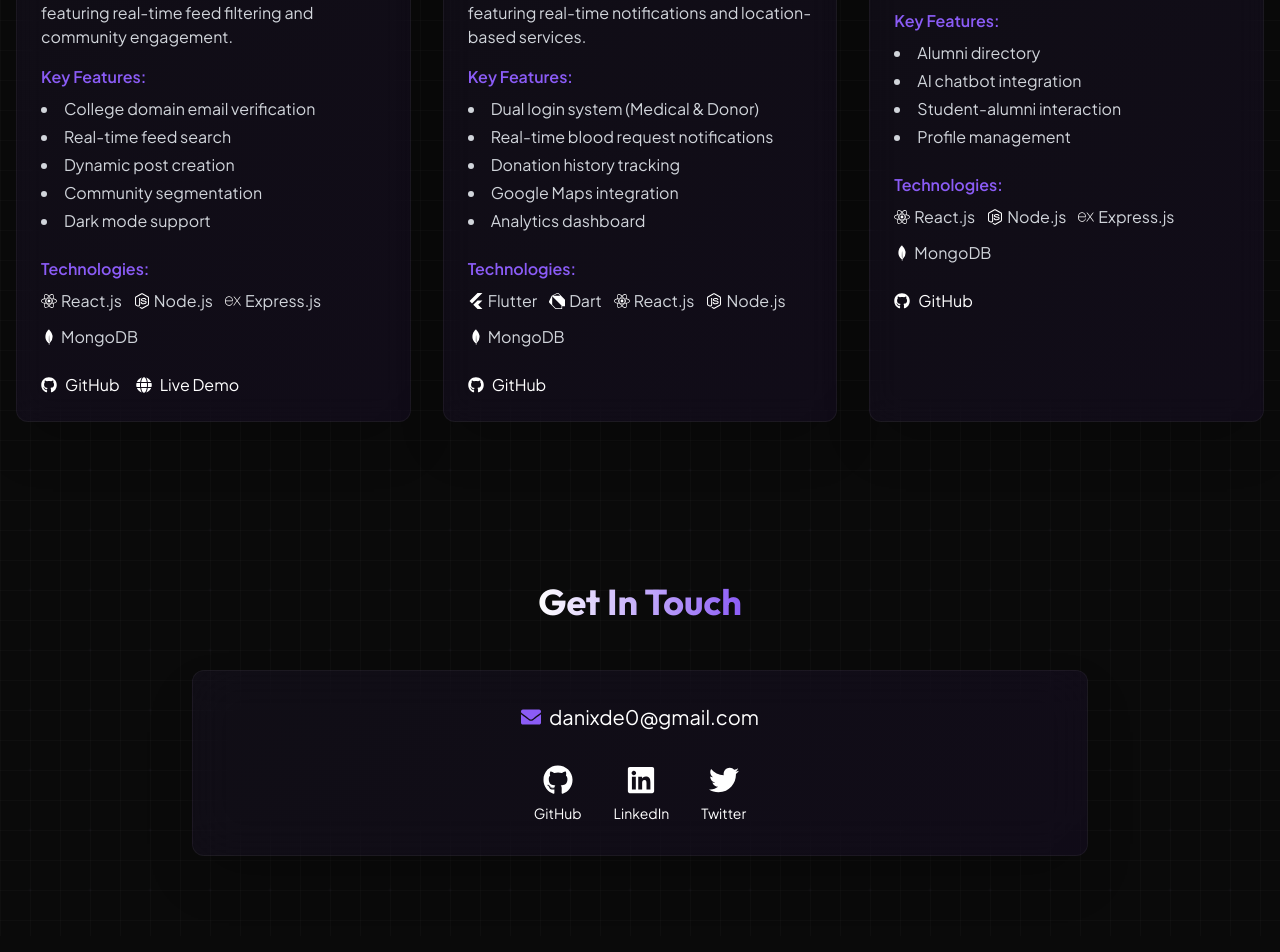
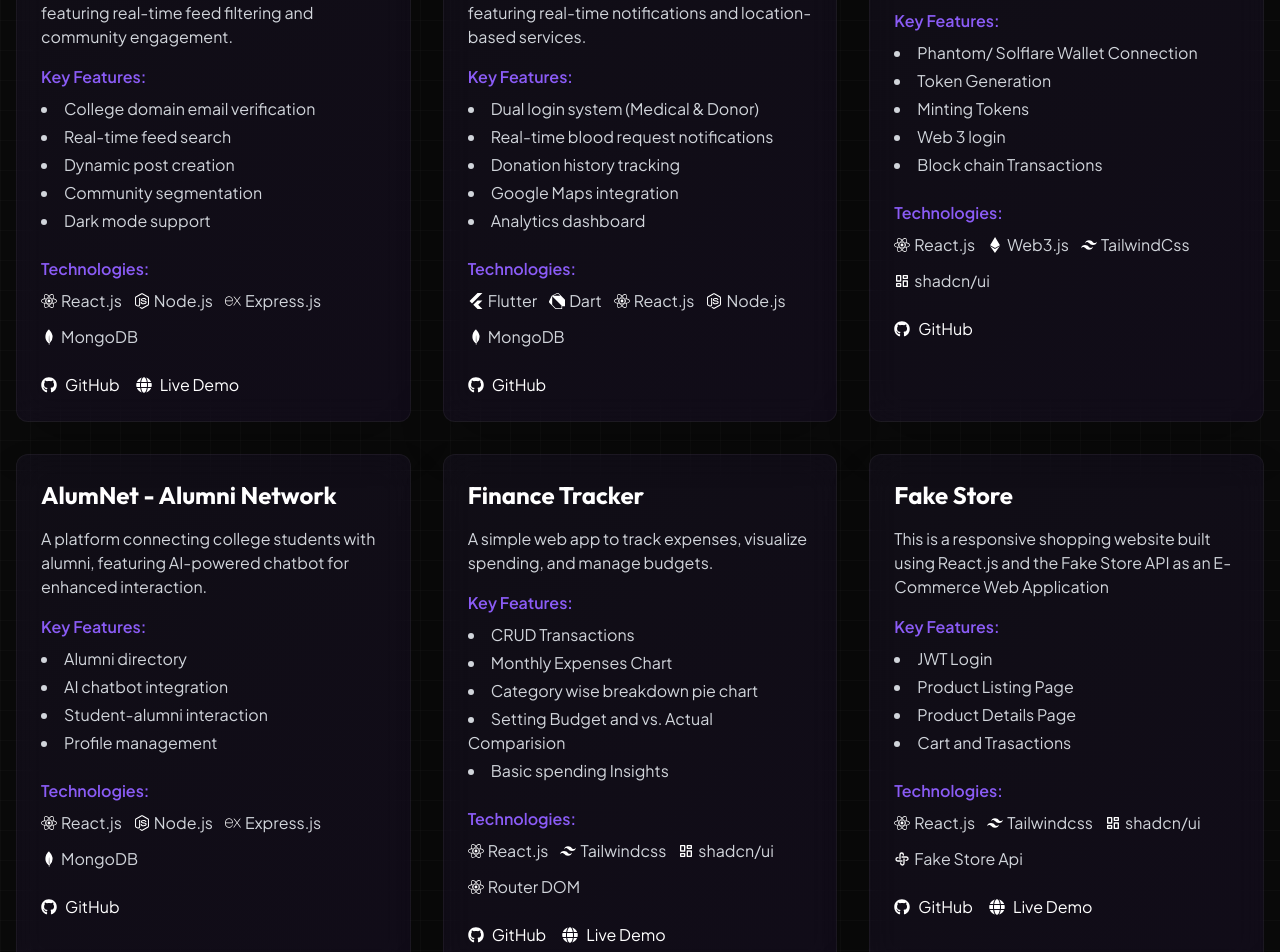
Before and after one commit to danixDe/portfolio, a React (Vite) app: page / in a window 1280 px wide. Shown: the part 1120-2072 px from the top of the page. Built offline with nearby package versions, Linux system fonts and the light colour scheme.

Commit message:
Projects Added

```diff
--- a/src/components/Hero.tsx
+++ b/src/components/Hero.tsx
@@ -11,7 +11,7 @@ const Hero = () => {
   ];
 
   return (
-    <div className="min-h-screen flex items-center justify-center relative overflow-hidden hero-gradient">
+    <div id = "home" className="min-h-screen flex items-center justify-center relative overflow-hidden hero-gradient">
       <div className="absolute inset-0 z-0">
         <div className="absolute inset-0 bg-gradient-to-b from-cyber-black via-cyber-dark to-cyber-black opacity-90"></div>
       </div>
--- a/src/components/Projects.tsx
+++ b/src/components/Projects.tsx
@@ -1,7 +1,8 @@
 import React from 'react';
 import { motion } from 'framer-motion';
 import { FaGithub, FaGlobe, FaReact, FaNodeJs, FaMobile } from 'react-icons/fa';
-import { SiMongodb, SiExpress, SiFlutter, SiDart } from 'react-icons/si';
+import { SiMongodb, SiExpress, SiFlutter, SiDart, SiTailwindcss, SiEthereum } from 'react-icons/si';
+import { TbLayoutDashboard, TbApiApp } from "react-icons/tb";
 
 const Projects = () => {
   const projects = [
@@ -23,7 +24,7 @@ const Projects = () => {
       ],
       links: {
         live: "https://gvpblind-pi69.onrender.com/",
-        github: "https://gvpblind-pi69.onrender.com/"
+        github: "https://github.com/danixDe/Blinder/"
       }
     },
     {
@@ -48,6 +49,26 @@ const Projects = () => {
       }
     },
     {
+      title: "SolanaXchange",
+      description: "Web 3 technology for crypto phantom and solflare wallet integration, Connection and Token Generation and Transactions",
+      features: [
+        "Phantom/ Solflare Wallet Connection",
+        "Token Generation",
+        "Minting Tokens",
+        "Web 3 login",
+        "Block chain Transactions"
+      ],
+      tech: [
+        { name: "React.js", icon: FaReact },
+        { name: "Web3.js", icon: SiEthereum },
+        { name: "TailwindCss", icon: SiTailwindcss },
+        { name: "shadcn/ui", icon: TbLayoutDashboard }
+      ],
+      links: {
+        github: "https://github.com/danixDe/SolanaXchange"
+      }
+    },
+    {
       title: "AlumNet - Alumni Network",
       description: "A platform connecting college students with alumni, featuring AI-powered chatbot for enhanced interaction.",
       features: [
@@ -65,7 +86,49 @@ const Projects = () => {
       links: {
         github: "https://github.com/danixDe/sih"
       }
-    }
+    },
+    {
+      title: "Finance Tracker",
+      description: "A simple web app to track expenses, visualize spending, and manage budgets. ",
+      features: [
+        "CRUD Transactions",
+        "Monthly Expenses Chart",
+        "Category wise breakdown pie chart",
+        "Setting Budget and vs. Actual Comparision",
+        "Basic spending Insights"
+      ],
+      tech: [
+        { name: "React.js", icon: FaReact },
+        { name: "Tailwindcss", icon: SiTailwindcss },
+        { name: "shadcn/ui", icon: TbLayoutDashboard },
+        { name: "Router DOM", icon: FaReact }
+      ],
+      links: {
+        live: "https://finance-tracker-bg4y.vercel.app/",
+        github: "https://github.com/danixDe/Finance_Tracker"
+      }
+    },
+    {
+      title: "Fake Store",
+      description: "This is a responsive shopping website built using React.js and the Fake Store API as an E-Commerce Web Application",
+      features: [
+        "JWT Login",
+        "Product Listing Page",
+        "Product Details Page",
+        "Cart and Trasactions"
+      ],
+      tech: [
+        { name: "React.js", icon: FaReact },
+        { name: "Tailwindcss", icon: SiTailwindcss },
+        { name: "shadcn/ui", icon: TbLayoutDashboard },
+        { name: "Fake Store Api", icon: TbApiApp }
+      ],
+      links: {
+        live: "https://fake-stor.netlify.app/",
+        github: "https://github.com/danixDe/fake_store"
+      }
+    },
+
   ];
 
   return (
```
